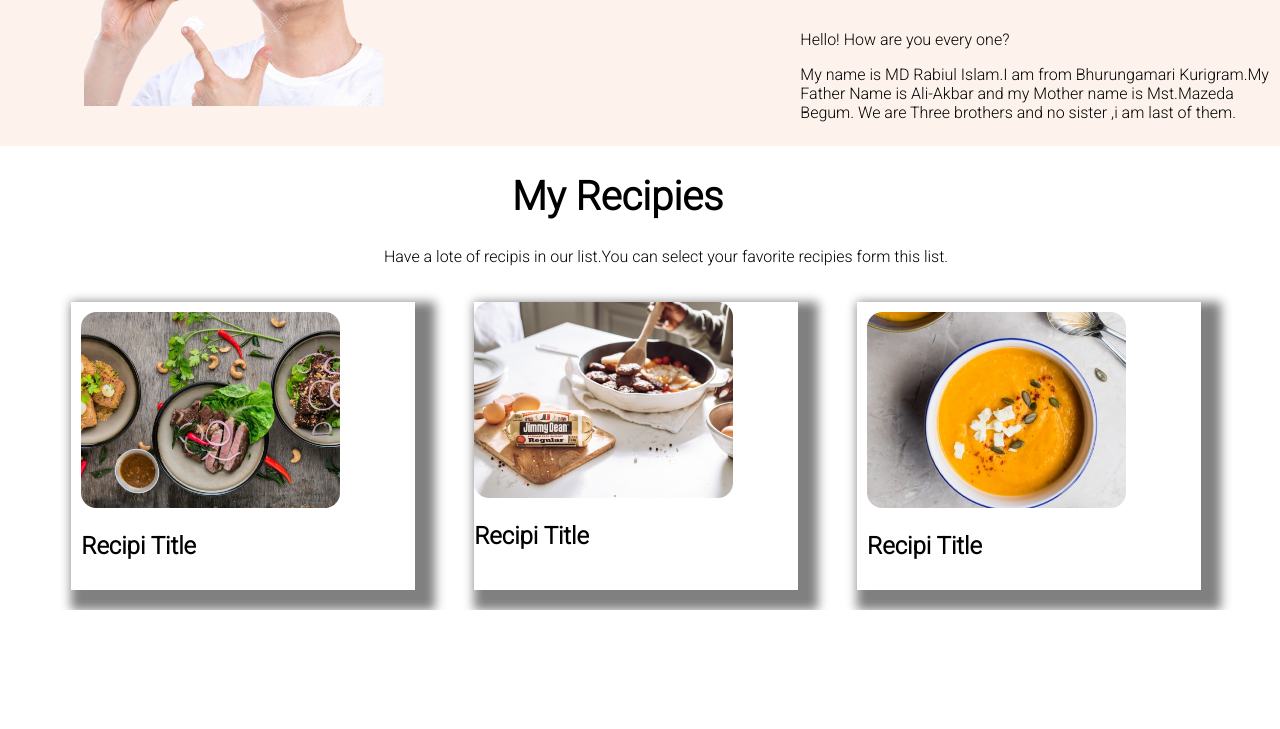
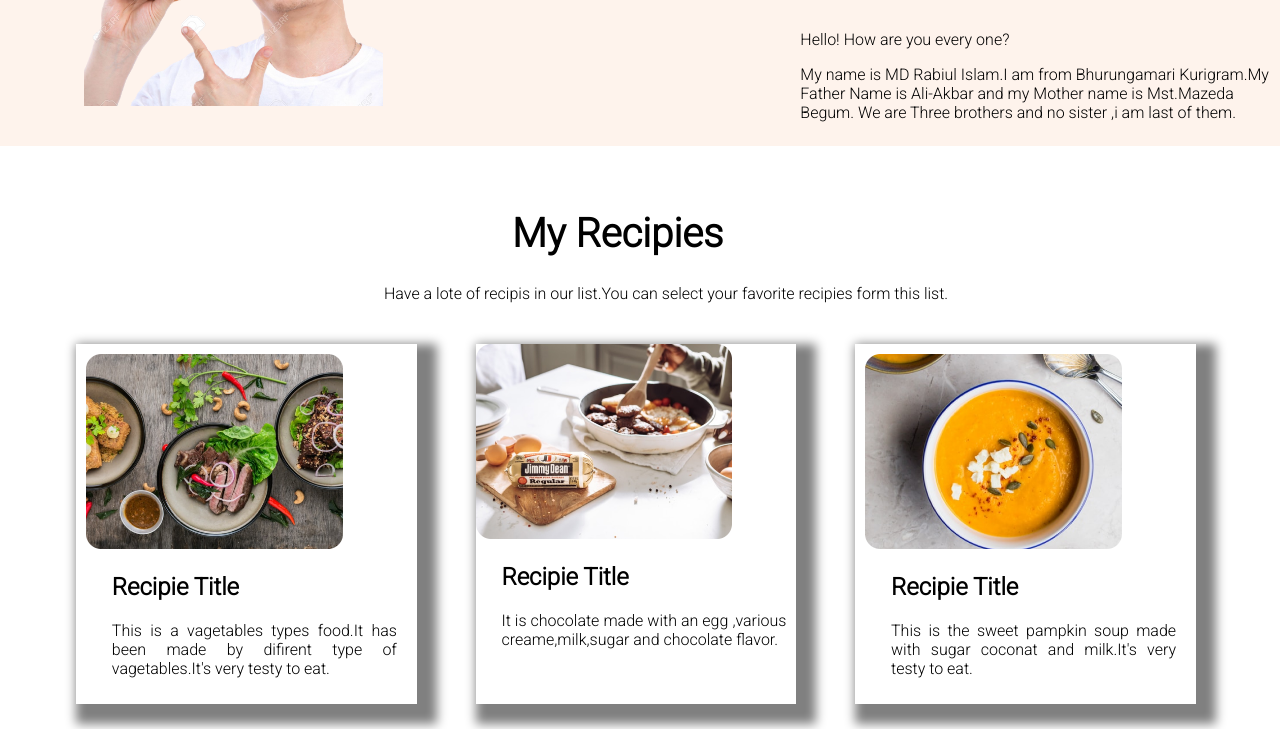
Before and after one commit to rabiul100/food-network, a plain HTML site: page index.html in a window 1280 px wide. Shown: the part 740-1469 px from the top of the page. Before the commit the page ends 1350 px from the top, so only its background shows below. Drawn offline with Linux system fonts and the light colour scheme.

```diff
--- a/index.html
+++ b/index.html
@@ -51,28 +51,34 @@
 
     </section>
 
-    <h1><h1>My Recipies</h1></h1>
+     <h1 class="my-r">My Recipies</h1>
     <p class="recipi">Have a lote of recipis in our list.You can select your favorite recipies form this list.</p>
 
     <section class="section3">
         <div class="sec3-div1">
             <img src="images/Project Cover1.jpg" alt="">
-            <h2>Recipi Title</h2>
+            <h2>Recipie Title</h2>
+            <p class="r-ditels">This is a vagetables types food.It has been made by difirent type of vagetables.It's very testy to eat.</p>
 
 
 
         </div>
         <div class="sec3-div2">
             <img src="images/Project Cover1 (2).jpg" alt="">
-            <h2>Recipi Title</h2>
+            <h2>Recipie Title</h2>
+            <p class="r-ditels">It is chocolate made with an egg ,various creame,milk,sugar and chocolate flavor.</p>
+
 
         </div>
         <div class="sec3-div3">
             <img src="images/Project Cover3.png" alt="">
-            <h2>Recipi Title</h2>
+            <h2>Recipie Title</h2>
+            <p class="r-ditels">This is the sweet pampkin soup made with sugar coconat and milk.It's very testy to eat.</p>
 
         </div>
 
     </section>
+
+
 </body>
 </html>
--- a/style.css
+++ b/style.css
@@ -5,7 +5,7 @@
 span{
     color: chocolate;
 }
-  h1,p,a{
+h1, p,a{
      margin-left: 40%;
 
  }
@@ -72,21 +72,24 @@
 .section3{
     display: inline-flex;
     margin-left: 4%;
-    padding: 20px;
+    padding: 25px;
+    text-align: justify;
 
 }
+.my-r{
+    margin-top: 5%;
+}
+
+
 .sec3-div1{
     box-shadow: gray 10px 10px 10px 10px;
     margin-right: 4px;
     padding: 10px;
     margin-right: 5%;
 }
-.first-r{
-    margin-left: 5%;
 
-}
 .sec3-div2{
-    box-shadow: gray 10px 10px 10px 10px;
+    box-shadow : gray 10px 10px 10px 10px;
     margin-right: 5%;
 
 
@@ -97,3 +100,10 @@
     padding: 10px;
 
 }
+h2{
+    padding-left: 8%;
+}
+.r-ditels{
+   margin-left: 8%;
+   padding-right: 10px;
+}
```
